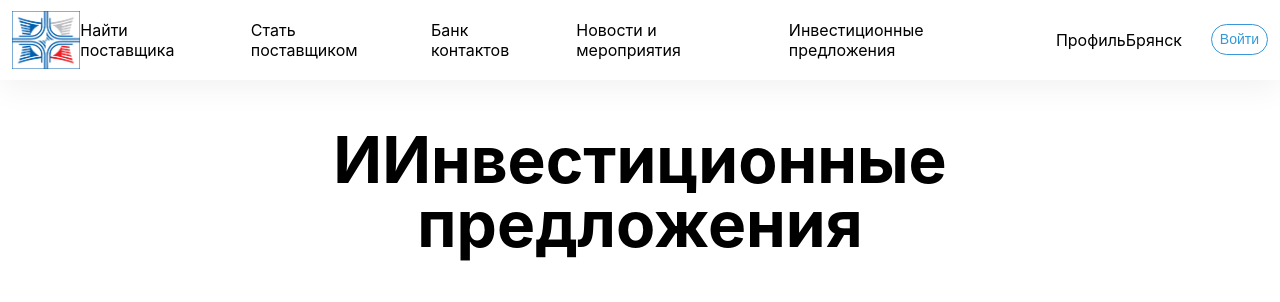
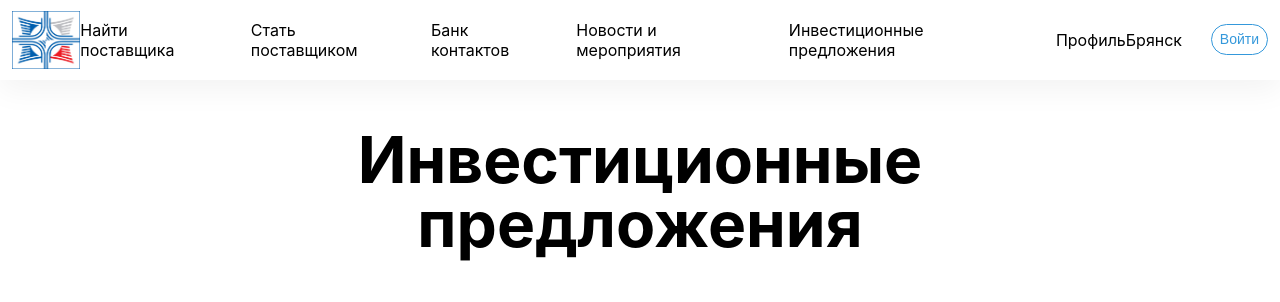
Before and after one commit to l0stvayne111/university-next, a Next.js app: page /investments in a window 1280 px wide. Shown: the top 302 px of the page. Built offline with nearby package versions, Linux system fonts and the light colour scheme.

Commit message:
update news, contacts and invest

```diff
--- a/src/pages/investments/index.tsx
+++ b/src/pages/investments/index.tsx
@@ -86,7 +86,7 @@ const Investments = () => {
                             initial={`initial`}
                             animate={`animate`}
                         >
-                            ИИнвестиционные предложения
+                            Инвестиционные предложения
                         </motion.h1>
 
 
```
